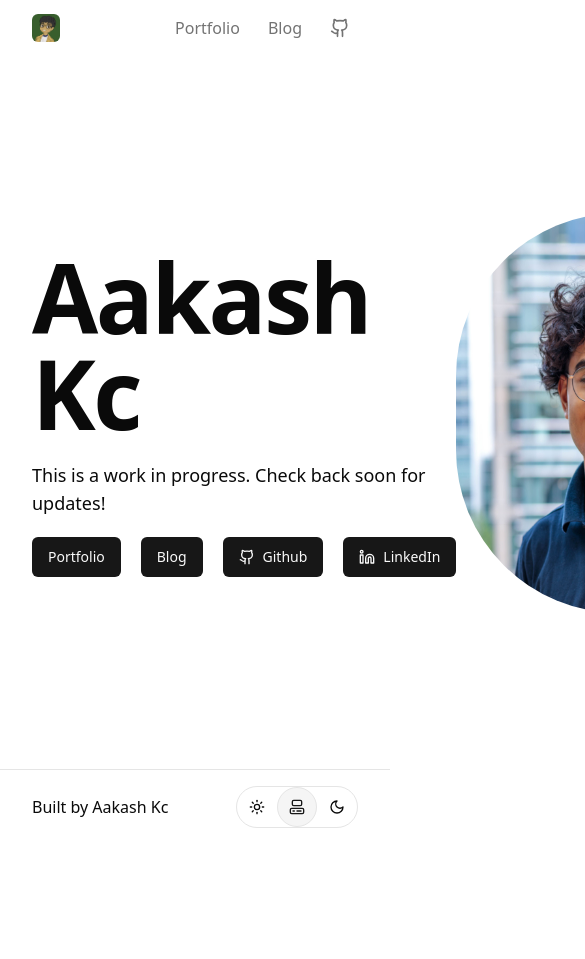
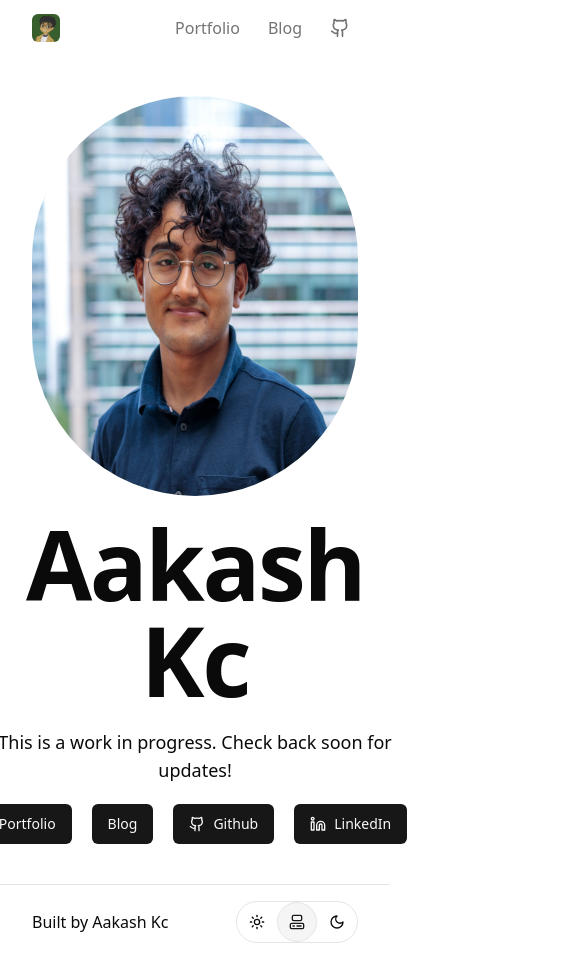
Before and after one commit to aakashkcx/aakashkcx.github.io, an Astro site: page / in a window 390 px wide. Shown: the top 959 px of the page, 585 px wide, since content can reach past the window. Before the commit the page ends 844 px from the top, so only its background shows below. Built offline with nearby package versions, Linux system fonts and the light colour scheme; Astro itself is replaced by a stand-in of ours.

Commit message:
fix responsive

```diff
--- a/src/pages/index.astro
+++ b/src/pages/index.astro
@@ -10,13 +10,15 @@ import headshot from "@/images/headshot.jpg";
 
 <Layout>
   <main class="flex grow items-center justify-center">
-    <section class="container flex flex-row items-center justify-between">
+    <section
+      class="container flex flex-col-reverse items-center justify-between gap-5 text-center lg:flex-row lg:text-left"
+    >
       <div class="flex flex-col gap-5">
         <h1 class="text-8xl font-semibold tracking-tight">Aakash Kc</h1>
         <p class="text-lg font-medium">
           This is a work in progress. Check back soon for updates!
         </p>
-        <div class="flex flex-row gap-5">
+        <div class="flex flex-row justify-evenly gap-5 lg:justify-start">
           <Button asLink href="/portfolio">Portfolio</Button>
           <Button asLink href="/blog">Blog</Button>
           <Button asLink href="https://github.com/aakashkcx">
```
